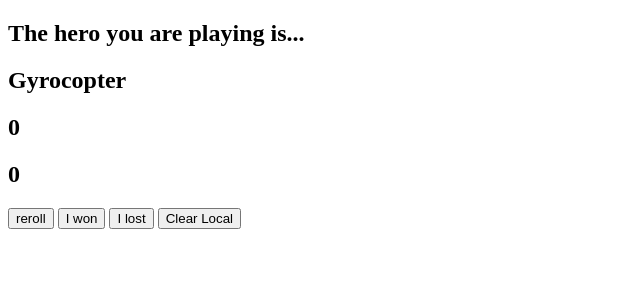
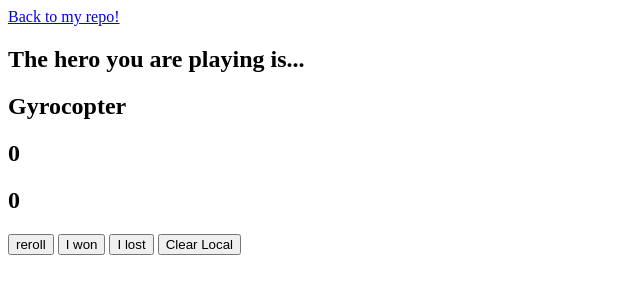
Before and after one commit to kevin6767/dota-randomizer, a plain HTML site: page index.html in a window 1280 px wide. Shown: the whole page, without its empty margins (0-640 px from the left). Drawn offline with Linux system fonts and the light colour scheme.

Commit message:
added back button and more readme

```diff
--- a/index.html
+++ b/index.html
@@ -8,7 +8,7 @@
 </head>
 <body>
     <header>
-
+        <a href="https://kevin6767.github.io/dota-randomizer/"> Back to my repo!</a>
     </header>
 
     <section>
```
Also changed, not shown: 1 other file.
